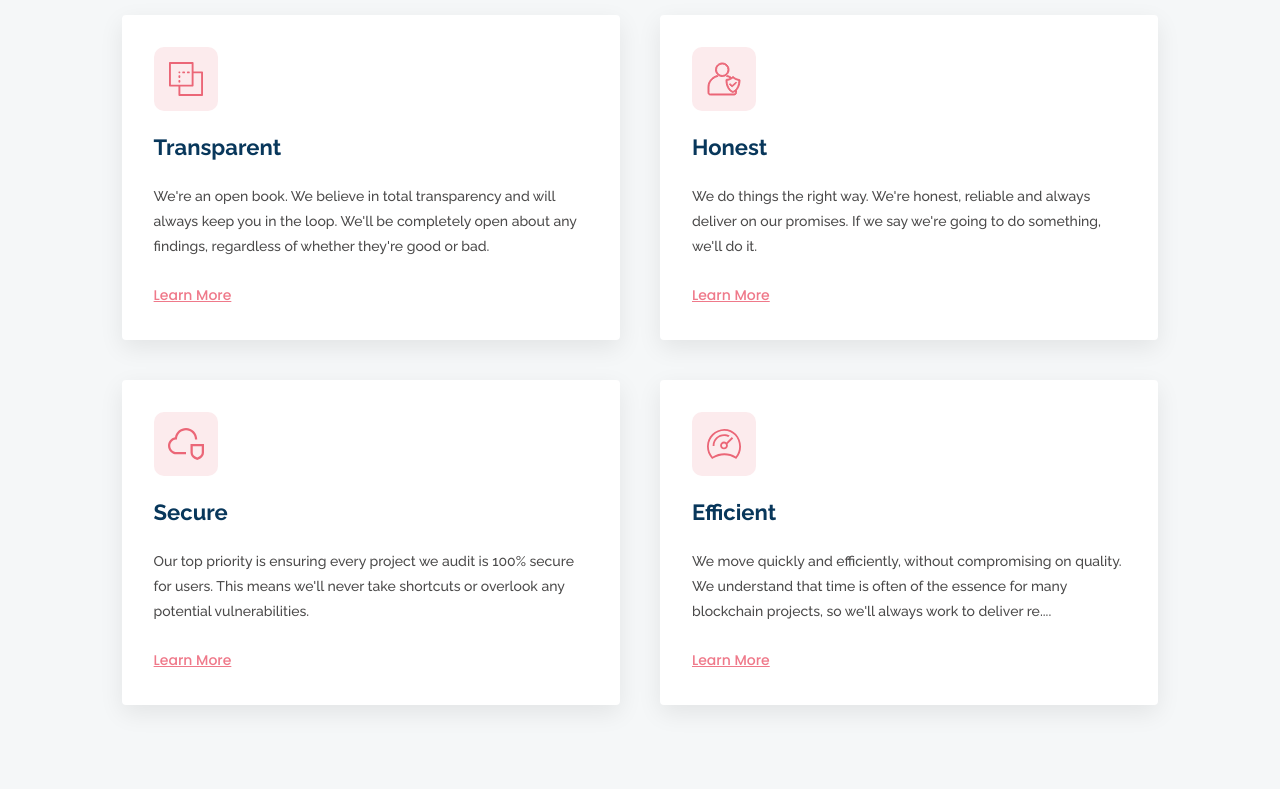
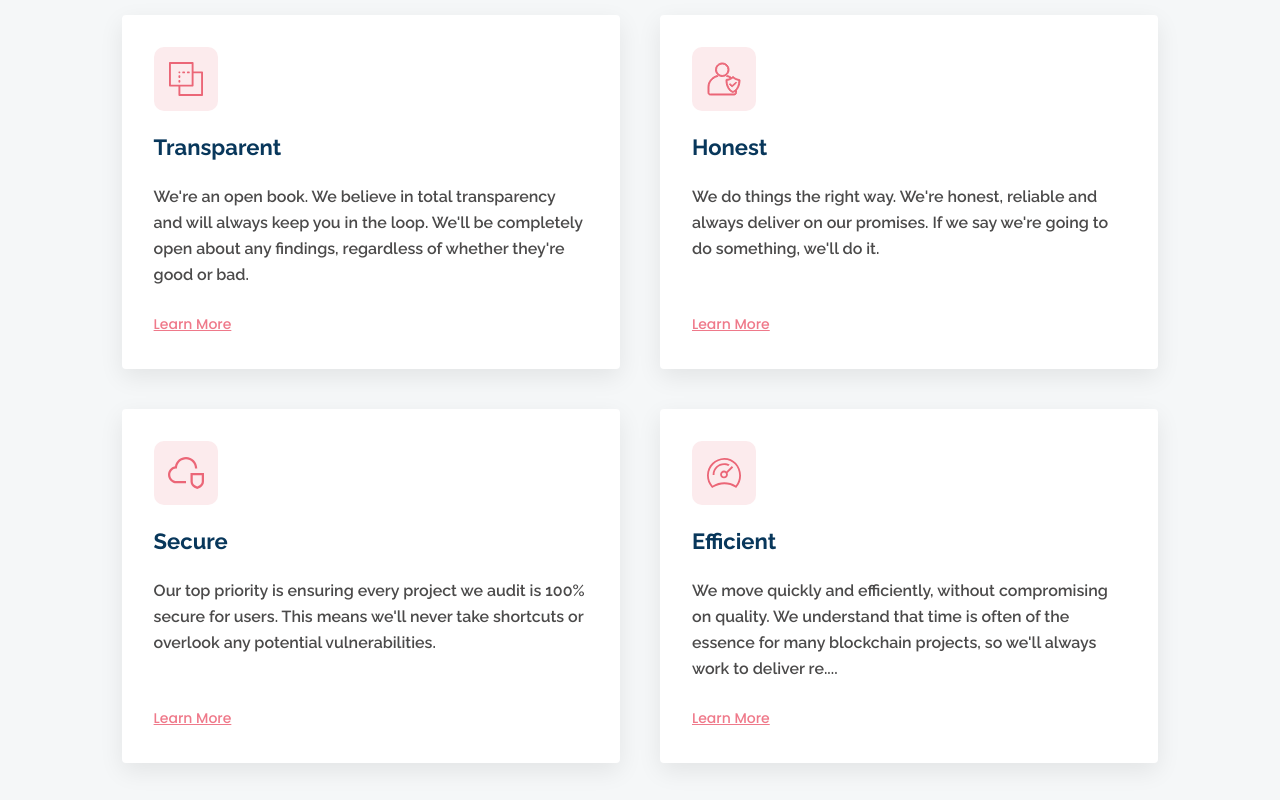
Before and after one commit to kshitij-official/SPADETECH, a React (Create React App) app: page / in a window 1280 px wide. Shown: the part 1100-1900 px from the top of the page. Built offline with nearby package versions, Linux system fonts and the light colour scheme.

Commit message:
fix card font issue

```diff
--- a/src/components/card/card.css
+++ b/src/components/card/card.css
@@ -17,8 +17,12 @@
 .card__body {
     display: flex;
     flex-direction: column;
-    font-weight: 500;
+    font-weight: 600;
+    font-size: 16px;
     gap: 1.5rem;
+}
+.card__body p {
+  line-height: 26px;
 }
 
 .card__icon {
```
